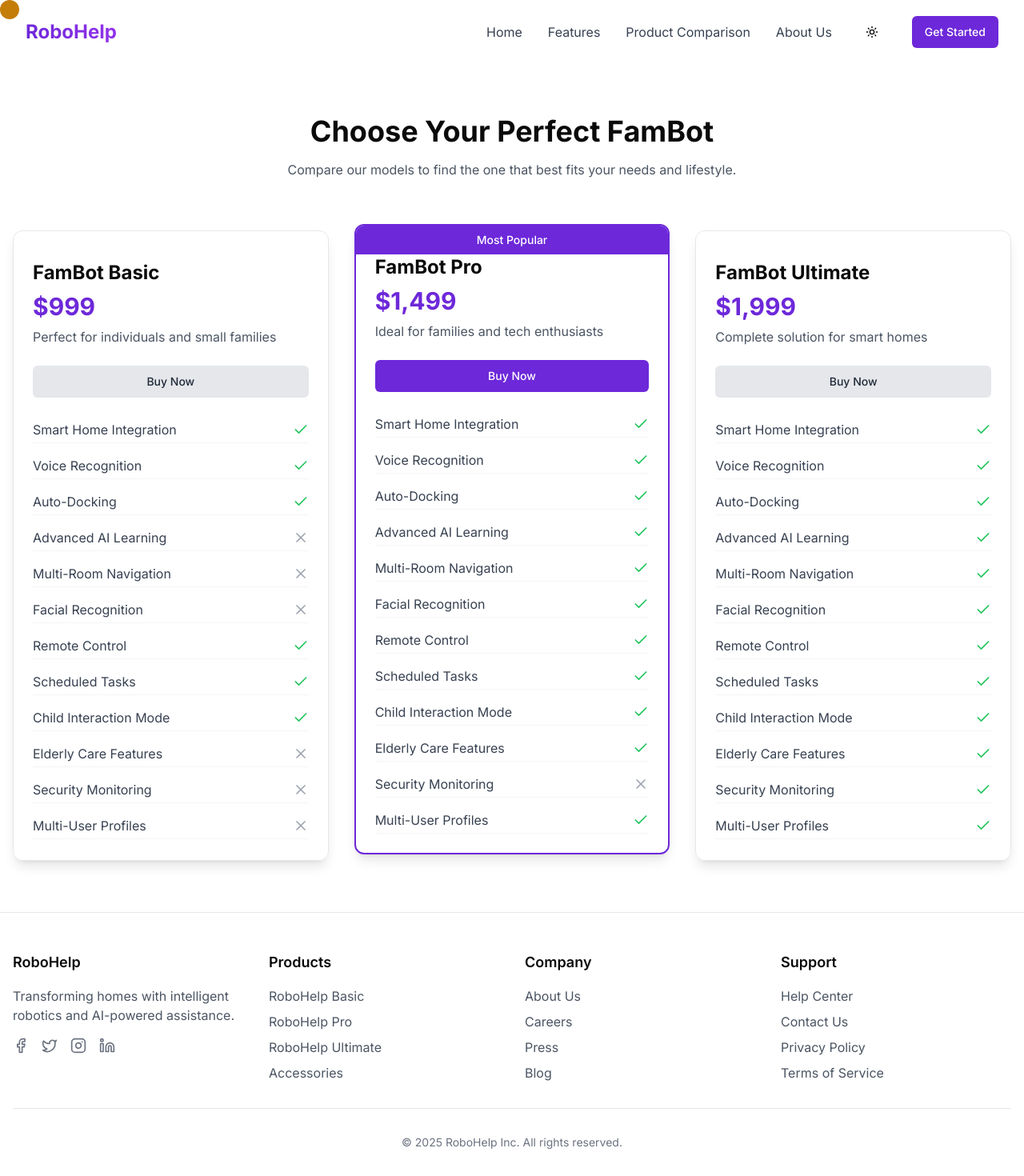
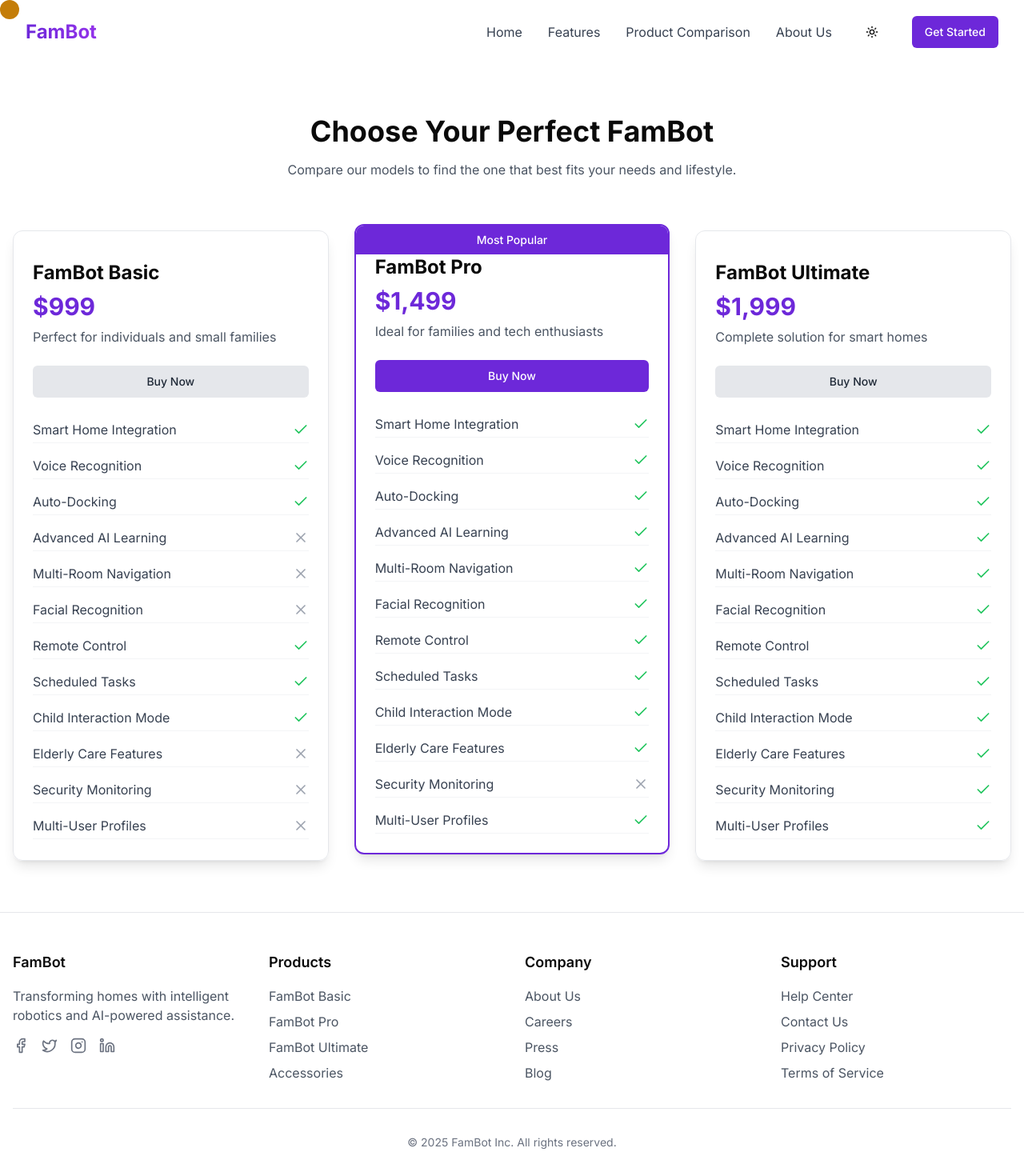
Before and after one commit to nandininema07/React-Masters, a Next.js app: page /comparison in a window 1280 px wide. Shown: the whole page at 80% size. Built offline with nearby package versions, Linux system fonts and the light colour scheme.

Commit message:
FamBot name

```diff
--- a/app/layout.tsx
+++ b/app/layout.tsx
@@ -6,9 +6,9 @@ import ClientLayout from "@/components/ClientLayout"; // ✅ Use the new client
 const inter = Inter({ subsets: ["latin"] });
 
 export const metadata = {
-  title: "RoboHelp - Intelligent Home Assistant Robot",
+  title: "FamBot - Intelligent Home Assistant Robot",
   description:
-    "Meet RoboHelp, the intelligent robot companion that transforms your daily life with smart automation, personalized assistance, and seamless home integration.",
+    "Meet FamBot, the intelligent robot companion that transforms your daily life with smart automation, personalized assistance, and seamless home integration.",
   generator: "v0.dev",
 };
 
--- a/components/footer.tsx
+++ b/components/footer.tsx
@@ -7,7 +7,7 @@ export default function Footer() {
       <div className="container mx-auto px-4">
         <div className="grid grid-cols-1 md:grid-cols-4 gap-8 mb-8">
           <div>
-            <h3 className="text-lg font-semibold mb-4">RoboHelp</h3>
+            <h3 className="text-lg font-semibold mb-4">FamBot</h3>
             <p className="text-gray-600 dark:text-gray-300 mb-4">
               Transforming homes with intelligent robotics and AI-powered assistance.
             </p>
@@ -38,7 +38,7 @@ export default function Footer() {
                   href="/comparison"
                   className="text-gray-600 hover:text-primary dark:text-gray-300 dark:hover:text-white"
                 >
-                  RoboHelp Basic
+                  FamBot Basic
                 </Link>
               </li>
               <li>
@@ -46,7 +46,7 @@ export default function Footer() {
                   href="/comparison"
                   className="text-gray-600 hover:text-primary dark:text-gray-300 dark:hover:text-white"
                 >
-                  RoboHelp Pro
+                  FamBot Pro
                 </Link>
               </li>
               <li>
@@ -54,7 +54,7 @@ export default function Footer() {
                   href="/comparison"
                   className="text-gray-600 hover:text-primary dark:text-gray-300 dark:hover:text-white"
                 >
-                  RoboHelp Ultimate
+                  FamBot Ultimate
                 </Link>
               </li>
               <li>
@@ -123,7 +123,7 @@ export default function Footer() {
         </div>
         <div className="border-t border-gray-200 dark:border-gray-700 pt-8">
           <p className="text-gray-500 dark:text-gray-400 text-sm text-center">
-            © {new Date().getFullYear()} RoboHelp Inc. All rights reserved.
+            © {new Date().getFullYear()} FamBot Inc. All rights reserved.
           </p>
         </div>
       </div>
--- a/components/navbar.tsx
+++ b/components/navbar.tsx
@@ -29,7 +29,7 @@ export default function Navbar() {
           <div className="flex items-center">
             <Link href="/" className="flex items-center">
               <span className="text-2xl font-bold bg-gradient-to-r from-primary to-purple-600 bg-clip-text text-transparent">
-                RoboHelp
+                FamBot
               </span>
             </Link>
           </div>
```
